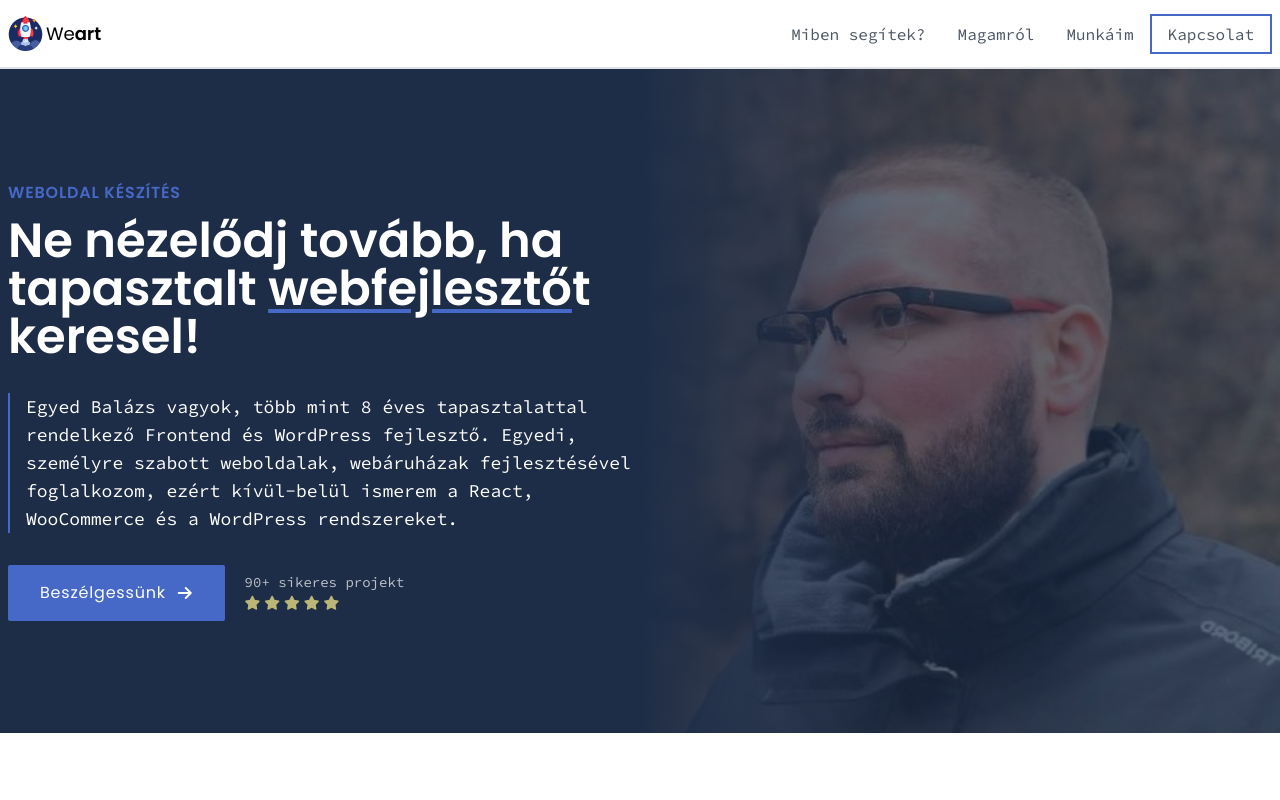
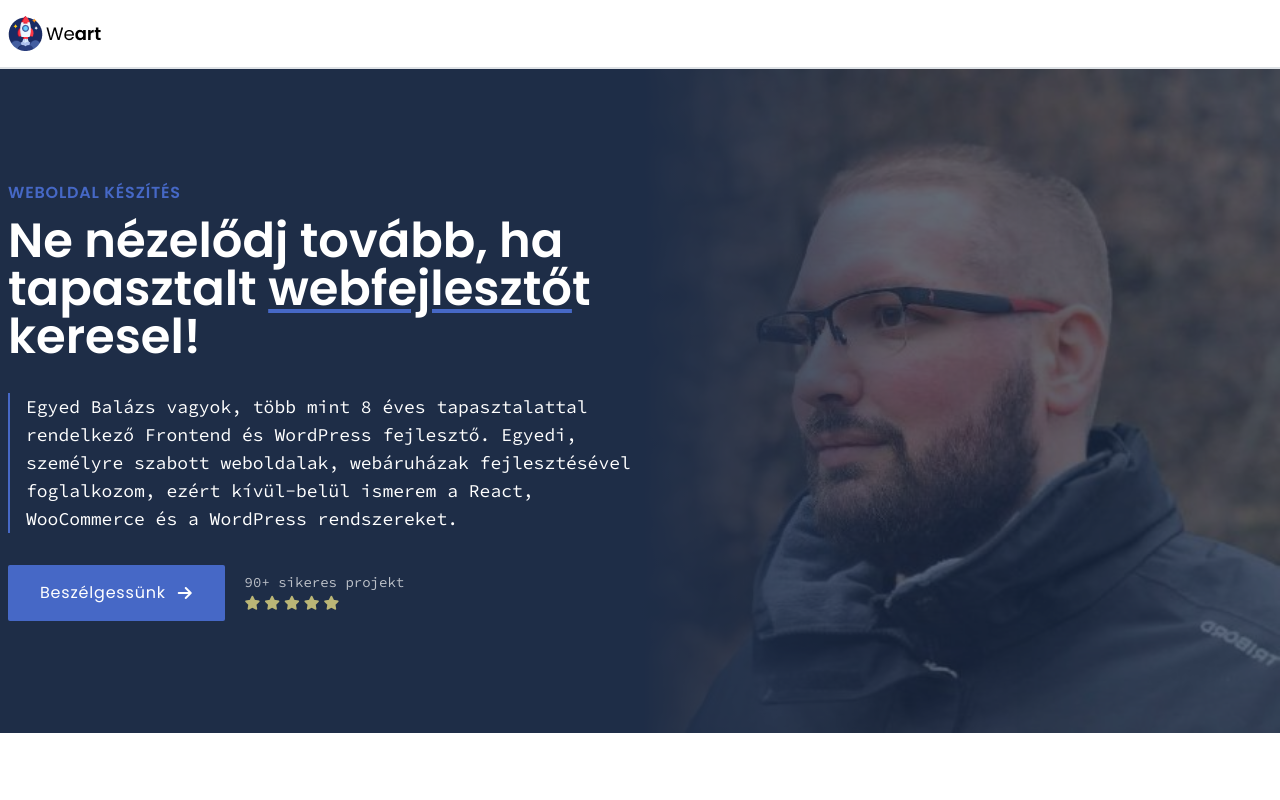
Before and after one commit to weartstudio/weart_nextjs, a Next.js app: page / in a window 1280 px wide. Shown: the top 800 px of the page. Built offline with nearby package versions, Linux system fonts and the light colour scheme.

Commit message:
mobile menu

```diff
--- a/components/BasicParts/Nav.js
+++ b/components/BasicParts/Nav.js
@@ -22,8 +22,9 @@ export default function Nav() {
 							bg-white
 							text-gray-600
 							absolute inset-x-0 top-full z-10
+							flex flex-col gap-4
 							shadow-md
-							md:py-0 md:relative	md:flex	md:shadow-none
+							md:py-0 md:relative	md:flex-row	md:shadow-none md:gap-0
 						`}>
 						<NavItem href="#">Miben segítek?</NavItem>
 						<NavItem href="#">Magamról</NavItem>
```
